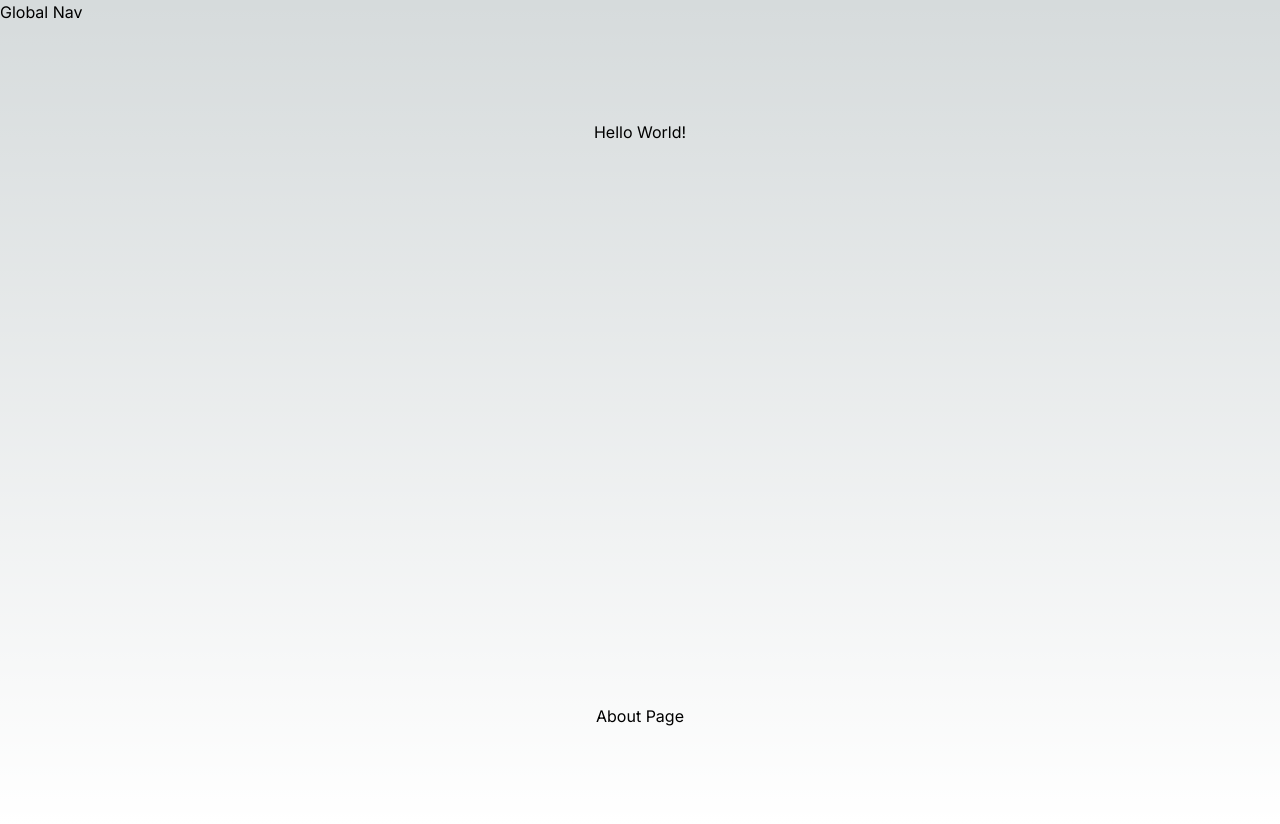
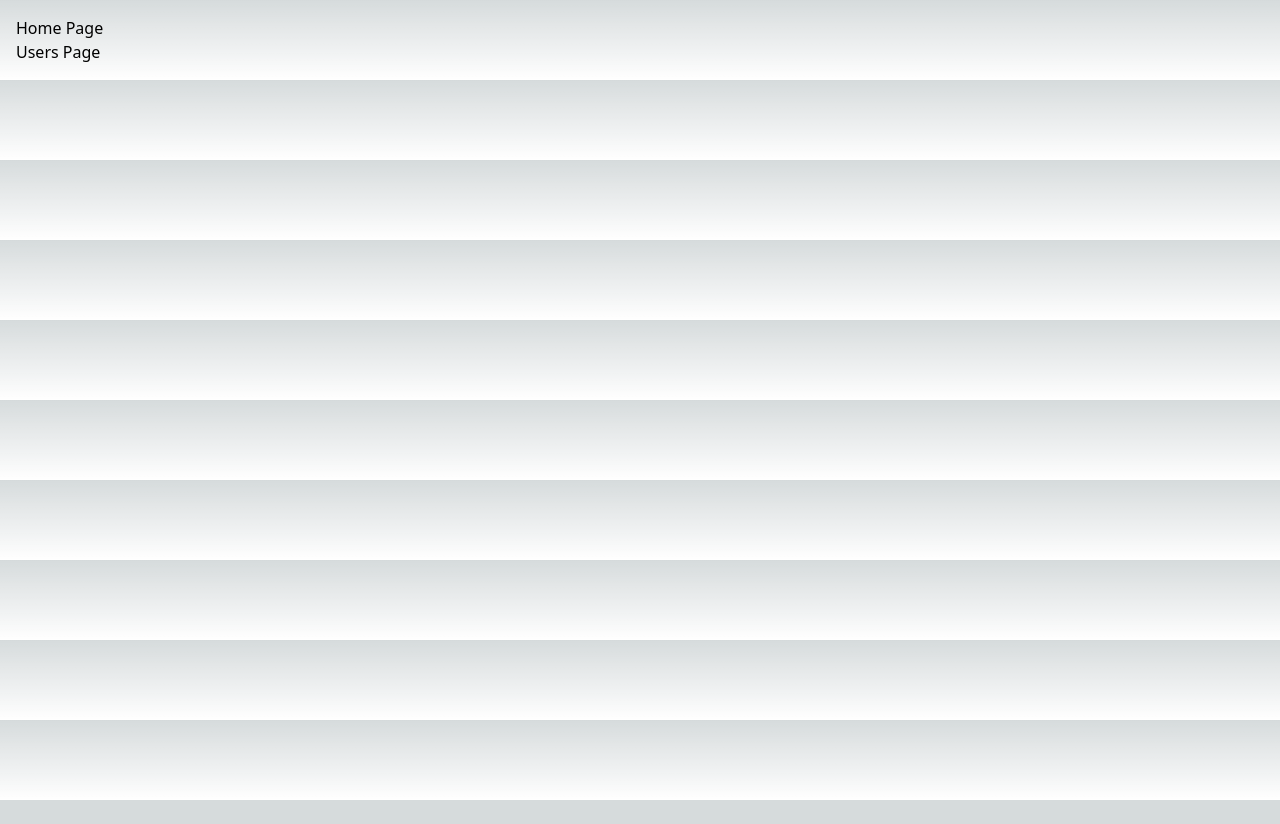
Before and after one commit to bhishman-desai/next-js-starter, a Next.js app: page / in a window 1280 px wide. After the commit the page ends 800 px from the top, so only its background shows below. Built offline with nearby package versions, Linux system fonts and the light colour scheme.

Commit message:
HTTP call in next

```diff
--- a/app/about/layout.tsx
+++ b/app/about/layout.tsx
@@ -1,5 +1,3 @@
-import Link from "next/link";
-
 export default function AboutLayout({
   children,
 }: {
--- a/app/globals.css
+++ b/app/globals.css
@@ -22,6 +22,6 @@ body {
             to bottom,
             transparent,
             rgb(var(--background-end-rgb))
-    )
-    rgb(var(--background-start-rgb));
+    ) rgb(var(--background-start-rgb));
+    padding: 1rem;
 }
--- a/app/layout.tsx
+++ b/app/layout.tsx
@@ -1,7 +1,6 @@
 import type { Metadata } from "next";
 import { Inter } from "next/font/google";
 import "./globals.css";
-import Link from "next/link";
 
 const inter = Inter({ subsets: ["latin"] });
 
@@ -17,12 +16,7 @@ export default function RootLayout({
 }) {
   return (
     <html lang="en">
-      <body className={inter.className}>
-        <nav>
-          Global Nav
-        </nav>
-        {children}
-      </body>
+      <body>{children}</body>
     </html>
   );
 }
--- a/app/page.tsx
+++ b/app/page.tsx
@@ -2,9 +2,9 @@ import Link from "next/link";
 
 export default function Home() {
   return (
-    <main className="flex min-h-screen flex-col items-center justify-between p-24">
-      <h1>Hello World!</h1>
-      <Link href={"about"}>About Page</Link>
+    <main>
+      <h1>Home Page</h1>
+      <Link href={"users"}>Users Page</Link>
     </main>
   );
 }
--- /dev/null
+++ b/app/users/page.tsx
@@ -0,0 +1,33 @@
+import React from "react";
+import { Metadata } from "next";
+import getAllUsers from "@/lib/getAllUsers";
+import { User } from "@/types";
+import Link from "next/link";
+
+export const metadata: Metadata = {
+  title: "Users",
+};
+
+const UsersPage = async () => {
+  const usersData: Promise<User[]> = getAllUsers();
+
+  const users = await usersData;
+
+  return (
+    <section>
+      <h2>Users</h2>
+      {users.map((user, index) => {
+        return (
+          <>
+            <p key={index}>
+              <Link href={`/users/${user.id}`}>{user.name}</Link>
+              <br />
+            </p>
+          </>
+        );
+      })}
+    </section>
+  );
+};
+
+export default UsersPage;
--- /dev/null
+++ b/lib/getAllUsers.ts
@@ -0,0 +1,7 @@
+const getAllUsers = async () => {
+  const response = await fetch("https://jsonplaceholder.typicode.com/users");
+  if (!response.ok) throw new Error("Failed to fetch the user data");
+  return response.json();
+};
+
+export default getAllUsers;
```
Also changed, not shown: types.d.ts (added, +23 -0 lines). Lines whose indentation alone changed are shown as unchanged.
